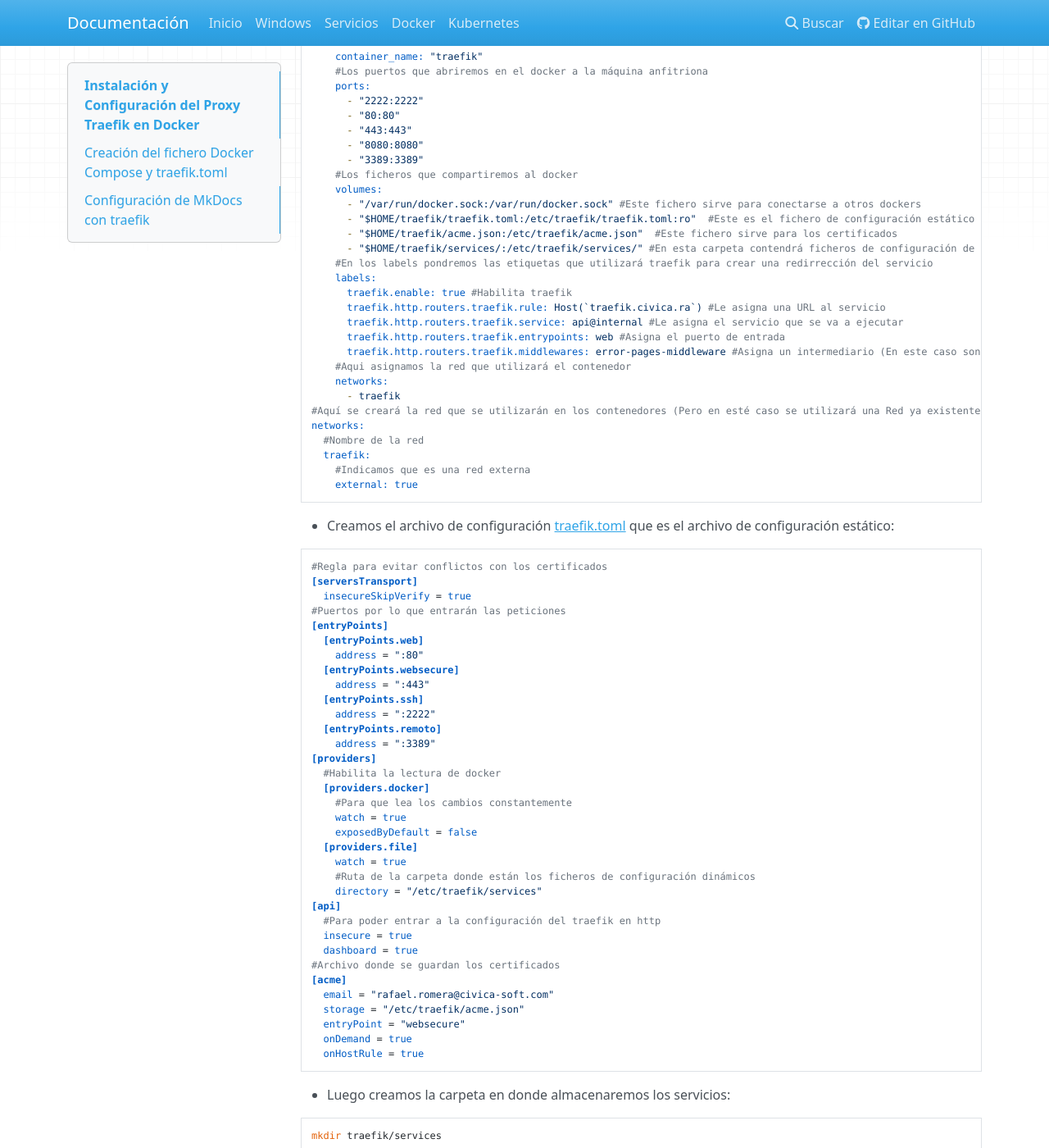
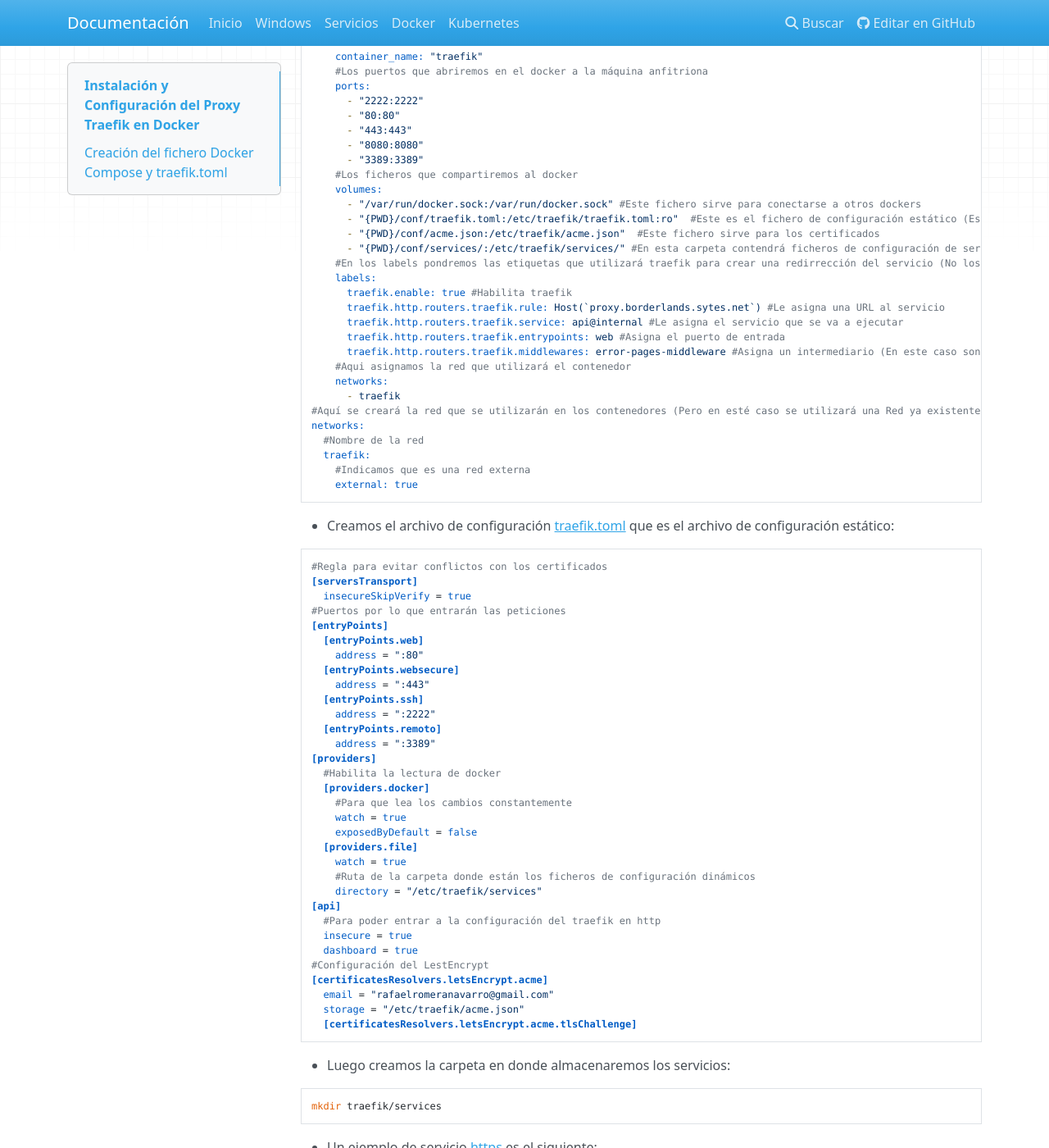
Before and after one commit to Rafcrak/documentacion, an MkDocs documentation site: the page built from docs/servicios/Traefik/index.md, in a window 1280 px wide and 1400 px high, scrolled down 686 px. Shown: the whole window at 82% size. Built offline with MkDocs 1.6.1, drawn with Linux system fonts in a browser that asks for light colours; nearby versions of some CDN libraries; some of the changed text lies outside the part shown.

Commit message:
Borderlands V2

````diff
--- a/docs/servicios/Traefik/files/proxmox.toml
+++ b/docs/servicios/Traefik/files/proxmox.toml
@@ -12,8 +12,8 @@
       rule = "Host(`vm.borderlands.sytes.net`)"
       #Como es una página segura creamos un TLS
       [http.routers.proxmox.tls]
-        #Creamos un certificado simple
-        certResolver = "sample"
+        #Le asignamos el certificado de LestEncrypt
+        certResolver = "letsEncrypt"
   #Aqui creamos un intermidiario de autentificación básica
   [http.middlewares]
     [http.middlewares.proxmox.basicAuth]
--- a/docs/servicios/Traefik/index.md
+++ b/docs/servicios/Traefik/index.md
@@ -37,13 +37,13 @@ services:
     #Los ficheros que compartiremos al docker
     volumes:
       - "/var/run/docker.sock:/var/run/docker.sock" #Este fichero sirve para conectarse a otros dockers
-      - "$HOME/traefik/traefik.toml:/etc/traefik/traefik.toml:ro"  #Este es el fichero de configuración estático (Es la configuración principal)
-      - "$HOME/traefik/acme.json:/etc/traefik/acme.json"  #Este fichero sirve para los certificados
-      - "$HOME/traefik/services/:/etc/traefik/services/" #En esta carpeta contendrá ficheros de configuración de servicios
-    #En los labels pondremos las etiquetas que utilizará traefik para crear una redirrección del servicio
+      - "{PWD}/conf/traefik.toml:/etc/traefik/traefik.toml:ro"  #Este es el fichero de configuración estático (Es la configuración principal)
+      - "{PWD}/conf/acme.json:/etc/traefik/acme.json"  #Este fichero sirve para los certificados
+      - "{PWD}/conf/services/:/etc/traefik/services/" #En esta carpeta contendrá ficheros de configuración de servicios
+    #En los labels pondremos las etiquetas que utilizará traefik para crear una redirrección del servicio (No los utilizo)
     labels:
       traefik.enable: true #Habilita traefik
-      traefik.http.routers.traefik.rule: Host(`traefik.civica.ra`) #Le asigna una URL al servicio
+      traefik.http.routers.traefik.rule: Host(`proxy.borderlands.sytes.net`) #Le asigna una URL al servicio
       traefik.http.routers.traefik.service: api@internal #Le asigna el servicio que se va a ejecutar
       traefik.http.routers.traefik.entrypoints: web #Asigna el puerto de entrada
       traefik.http.routers.traefik.middlewares: error-pages-middleware #Asigna un intermediario (En este caso son página de errores)
@@ -88,13 +88,11 @@ networks:
   #Para poder entrar a la configuración del traefik en http
   insecure = true
   dashboard = true
-#Archivo donde se guardan los certificados
-[acme]
-  email = "rafael.romera@civica-soft.com"
+#Configuración del LestEncrypt
+[certificatesResolvers.letsEncrypt.acme]
+  email = "rafaelromeranavarro@gmail.com"
   storage = "/etc/traefik/acme.json"
-  entryPoint = "websecure"
-  onDemand = true
-  onHostRule = true
+  [certificatesResolvers.letsEncrypt.acme.tlsChallenge]
 ```
 
 - Luego creamos la carpeta en donde almacenaremos los servicios:
@@ -117,11 +115,11 @@ mkdir traefik/services
       #El intermediario que va a utilizar
       middlewares = ["proxmox"]
       #La URL que va a reenviar
-      rule = "Host(`proxmox.civica.ra`)"
+      rule = "Host(`vm.borderlands.sytes.net`)"
       #Como es una página segura creamos un TLS
       [http.routers.proxmox.tls]
-        #Creamos un certificado simple
-        certResolver = "sample"
+        #Le asignamos el certificado de LestEncrypt
+        certResolver = "letsEncrypt"
   #Aqui creamos un intermidiario de autentificación básica
   [http.middlewares]
     [http.middlewares.proxmox.basicAuth]
@@ -136,7 +134,7 @@ mkdir traefik/services
         passHostHeader = true
       [[http.services.proxmox.loadBalancer.servers]]
         #La URL que va a cargar el servicio
-        url = "https://192.168.80.150:8006"
+        url = "https://192.168.1.254:8006"
 ```
 
 - Un ejemplo de servicio [TCP](./files/EscritorioRemoto.toml):
@@ -155,19 +153,5 @@ mkdir traefik/services
     [tcp.services.ws]
       [tcp.services.ws.loadBalancer]
         [[tcp.services.ws.loadBalancer.servers]]
-          address = "192.168.80.5:3389"
+          address = "192.168.1.x:3389"
 ```
-
-## Configuración de MkDocs con traefik
-
-- Lo primero es crear otra carpeta separada de la carpeta de traefik en mi caso la llamaré documentos:
-
-```
-mkdir documentos
-```
-
-- Dentro de la carpeta crearemos un [docker compose](./files/docker-compose-mkdocs.yml) para el MkDocs, importante que la versión sea la misma que el archivo docker-compose del traefik.
-
-- En esté archivo hay dos servicios, el primer servicio se encarga de darnos [páginas de error](https://github.com/tarampampam/error-pages) html personalizadas, y el segundo servicio es el MkDocs:
-
-![](./assets/mkdocs-docker-compose.png)
````
Also changed, not shown: docs/servicios/AdGuard/index.md (added, +3 -0 lines), docs/servicios/Jellyfin/index.md (added, +3 -0 lines), docs/servicios/Minecraft/index.md (added, +3 -0 lines), docs/servicios/MkDocs/files/docker-compose-mkdocs.yml (added, +42 -0 lines), docs/servicios/MkDocs/index.md (renamed from docs/servicios/Traefik/files/docker-compose-mkdocs.yml, +19 -2 lines), docs/servicios/Portainer/index.md (added, +3 -0 lines), docs/servicios/Sysnology/index.md (added, +3 -0 lines), docs/servicios/Traefik/files/docker-compose-traefik.yml (+5 -5 lines), docs/servicios/Traefik/files/traefik.toml (+4 -6 lines), docs/servicios/index.md (+19 -2 lines), docs/servicios/Homarr/index.md (added), docs/servicios/MkDocs/assets/mkdocs-docker-compose.png (renamed from docs/servicios/Traefik/assets/mkdocs-docker-compose.png).
